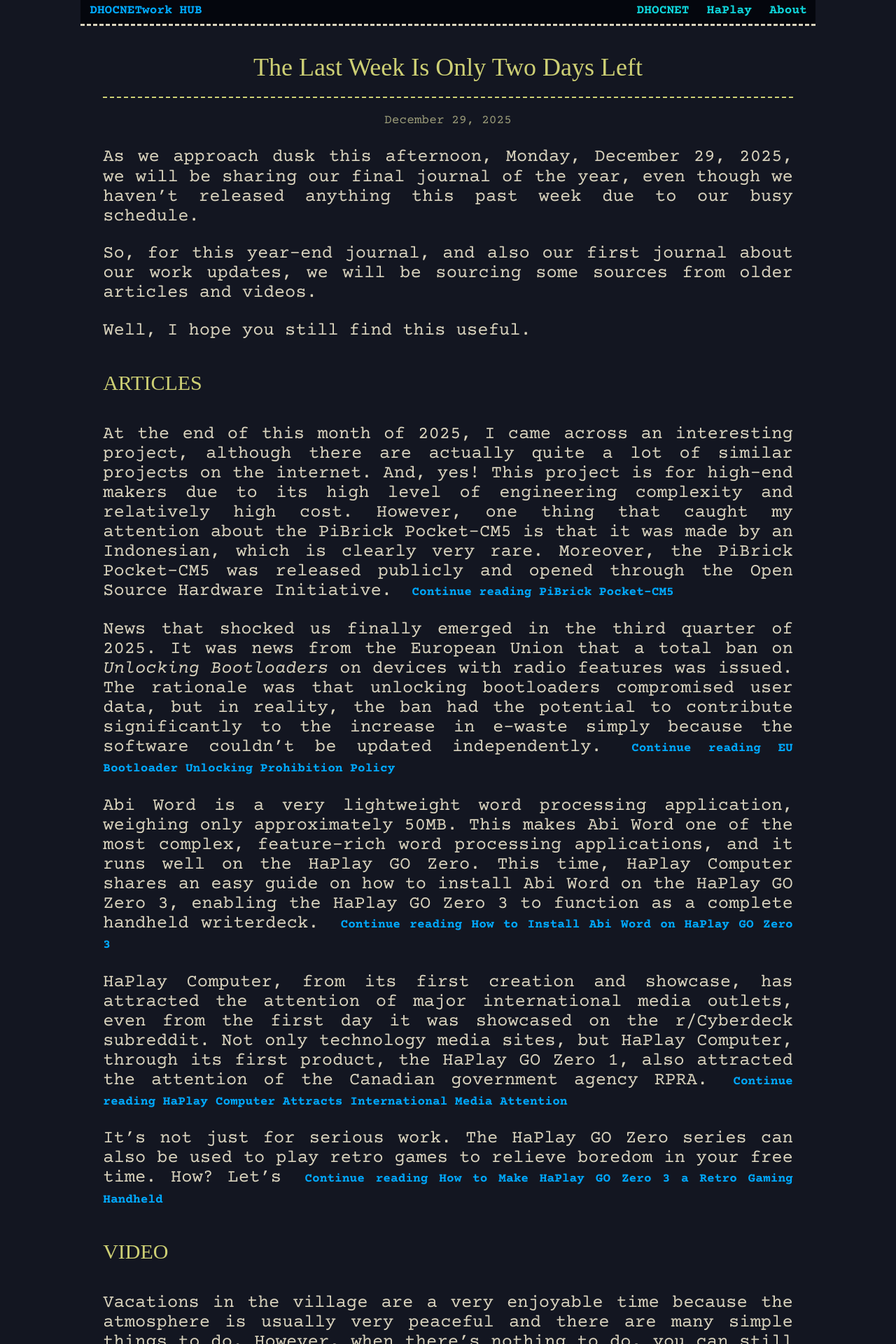
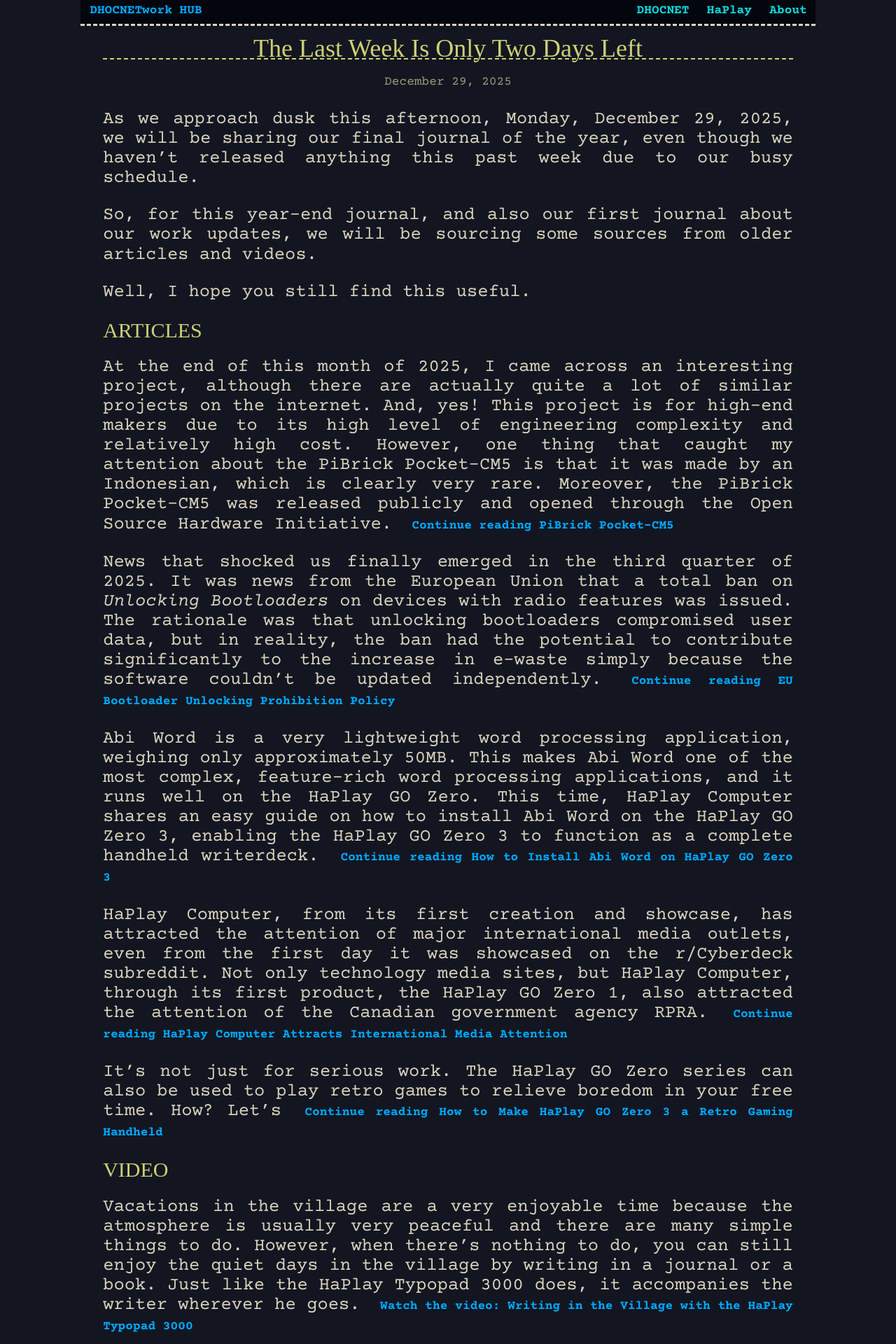
Before and after one commit to dhocnet/dhocnet.github.io, a Jekyll site: the page built from _posts/2025-12-29-the_last_journal_from_this_year.md, in a window 1280 px wide. Shown: the top 1920 px of the page at 70% size. Built offline with Jekyll 4.4.1, drawn with Linux system fonts in a browser that asks for light colours; some web fonts are replaced.

Commit message:
Update default.html

```diff
--- a/_layouts/default.html
+++ b/_layouts/default.html
@@ -25,7 +25,7 @@
             body h1, body h2, body h3 {
                 font-family: "Times New Roman";
                 color: #cdcf74;
-                line-height: 2.3em;
+                line-height: 1,9em;
             }
 
             #dhocnet-main-header {
```
